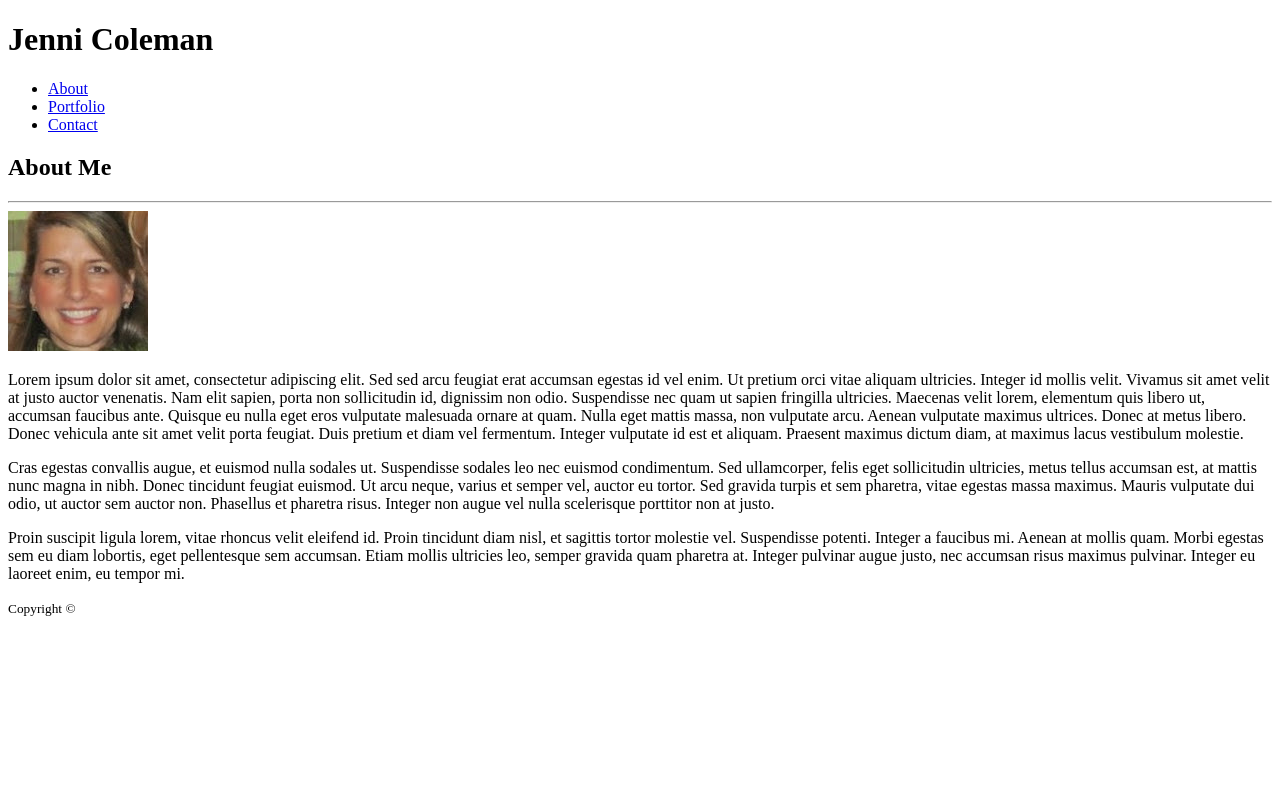
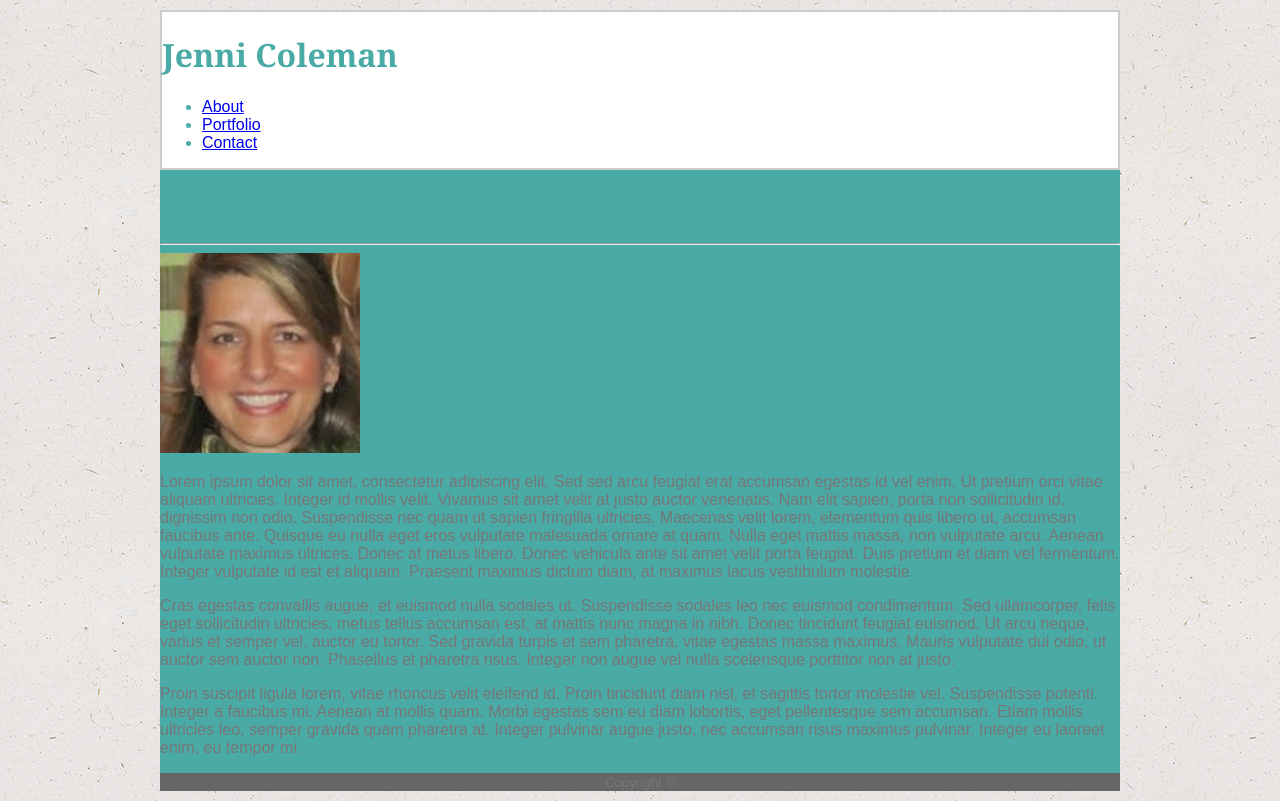
Before and after one commit to jmcoleman/Basic-Portfolio, a plain HTML site: page index.html in a window 1280 px wide. Drawn offline with Linux system fonts and the light colour scheme.

Commit message:
set background and colors

```diff
--- a/assets/css/style.css
+++ b/assets/css/style.css
@@ -0,0 +1,75 @@
+/*===========================================================================
+Additional Specifcations
+
+Colors Pro-tip: Use the Eye Dropper Chrome extension to find the colors used on web pages.
+    Teal color (used for headings and backgrounds): #4aaaa5
+    Regular font color (used for paragraphs and all text besides the headings): #777777
+    Main header background color: #ffffff
+    Main header border color: #cccccc
+    Footer background color: #666666
+    Main content background color: #ffffff
+    Main content border color: #dddddd
+
+Fonts:
+    For heading fonts use font-family: 'Georgia', Times, Times New Roman, serif;.
+    For all other fonts use 'Arial', 'Helvetica Neue', Helvetica, sans-serif;.
+
+Profile Image Found on index.html:
+    Use a picture of yourself.
+    If you don't have a picture, you can grab a placeholder image from LoremPixel. Save the images to your images folder.
+
+Portfolio Images:
+
+Placeholder images can be found at LoremPixel.
+    Save the images to your images folder.
+
+Background Images:
+    The background pattern used was found on Subtle Patterns. You can browse through that site and find whichever pattern you like.
+
+Dimensions:
+    The entire content and the main section content area is 960px wide.
+    Pro-tip: Use the Page Ruler extension to measure the size of elements.
+===========================================================================*/
+
+* {
+    box-sizing: border-box;
+}
+
+html {
+    background: url("../images/ep_naturalwhite.png");
+}
+
+body {
+    color: #777777;
+    background-color: #4aaaa5;
+    font-family: 'Arial', 'Helvetica Neue', Helvetica, sans-serif;
+    width: 960px;
+    margin: 10px auto;
+}
+
+header {
+    color: #4aaaa5;
+    background-color: #ffffff;
+    border: 2px solid #cccccc;
+}
+
+h1, h2, h3, h4, h5, h6 {
+    color: #4aaaa5;
+    font-family: 'Georgia', Times, Times New Roman, serif;
+}
+
+footer {
+    background: #666666;
+    text-align: center;
+}
+
+.main-section-content {
+    background: #ffffff;
+    border: 2px solid #dddddd;
+    width: 960px;
+}
+
+img {
+    height: 200px;
+    width: 200px;
+}
--- a/index.html
+++ b/index.html
@@ -3,8 +3,10 @@
     <head>
         <meta charset="utf-8"/>
         <meta name="viewport" content="width=device-width, initial-scale=1"/>
-        <!--link rel="stylesheet" type="text/css" href="assets/css/reset.css"/>
-        <link rel="stylesheet" type="text/css" href="assets/css/style.css"/-->
+
+        <!-- stylesheets -->
+        <!--link rel="stylesheet" type="text/css" href="assets/css/reset.css"/-->
+        <link rel="stylesheet" type="text/css" href="assets/css/style.css"/>
 
         <title>Jenni Coleman Portfolio</title>
 
@@ -30,7 +32,7 @@
             <!--/div-->
         </header>
 
-        <div id="container" class="clearfix">
+        <div id="main-section-content" class="clearfix">
             <section class="left-column">
                 <h2>About Me</h2>
                 <hr>
```
Also changed, not shown: contact.html (+3 -3 lines), portfolio.html (+3 -3 lines), assets/images/brickwall.png (added), assets/images/brushed.png (added), assets/images/ep_naturalwhite.png (added), assets/images/wormz.png (added).
